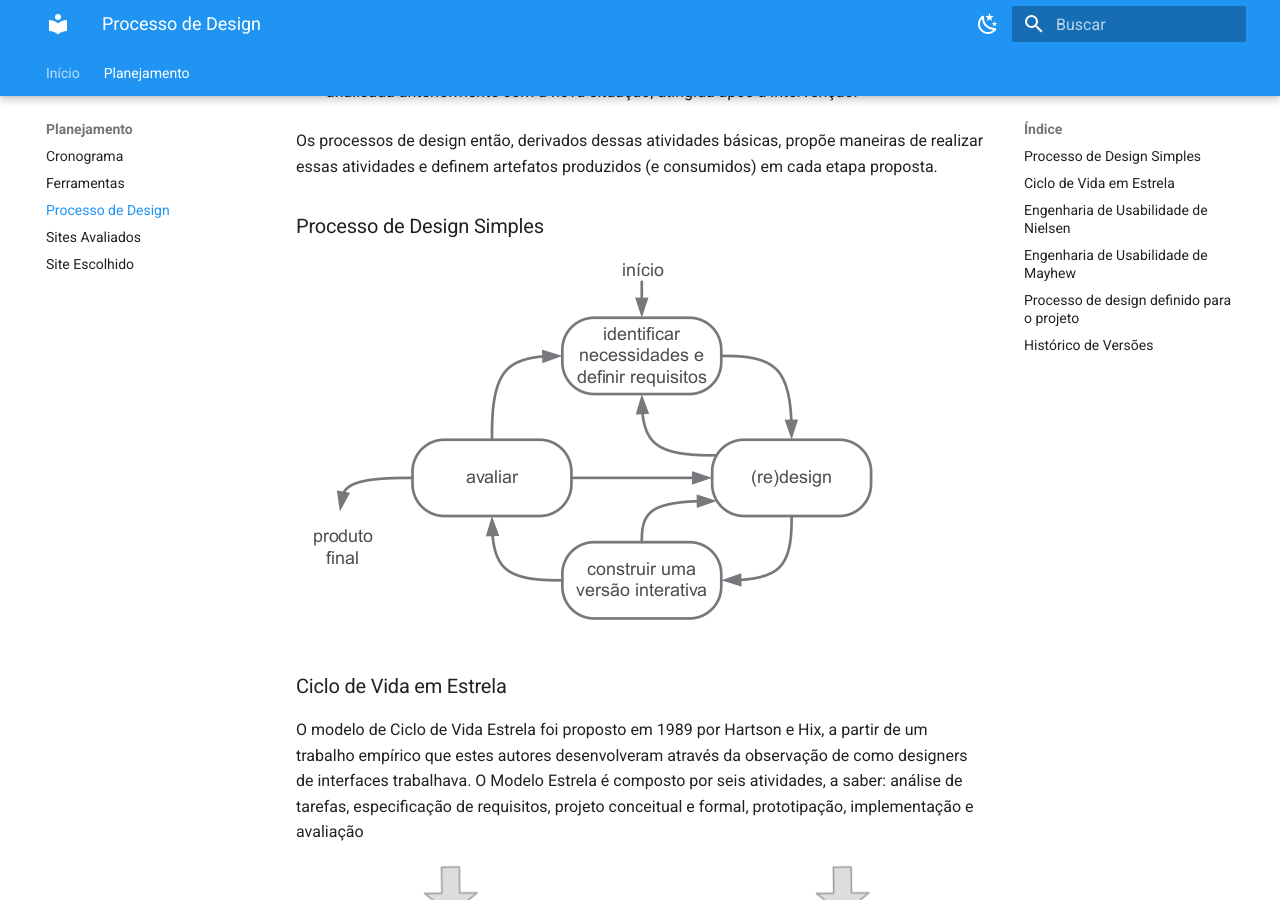
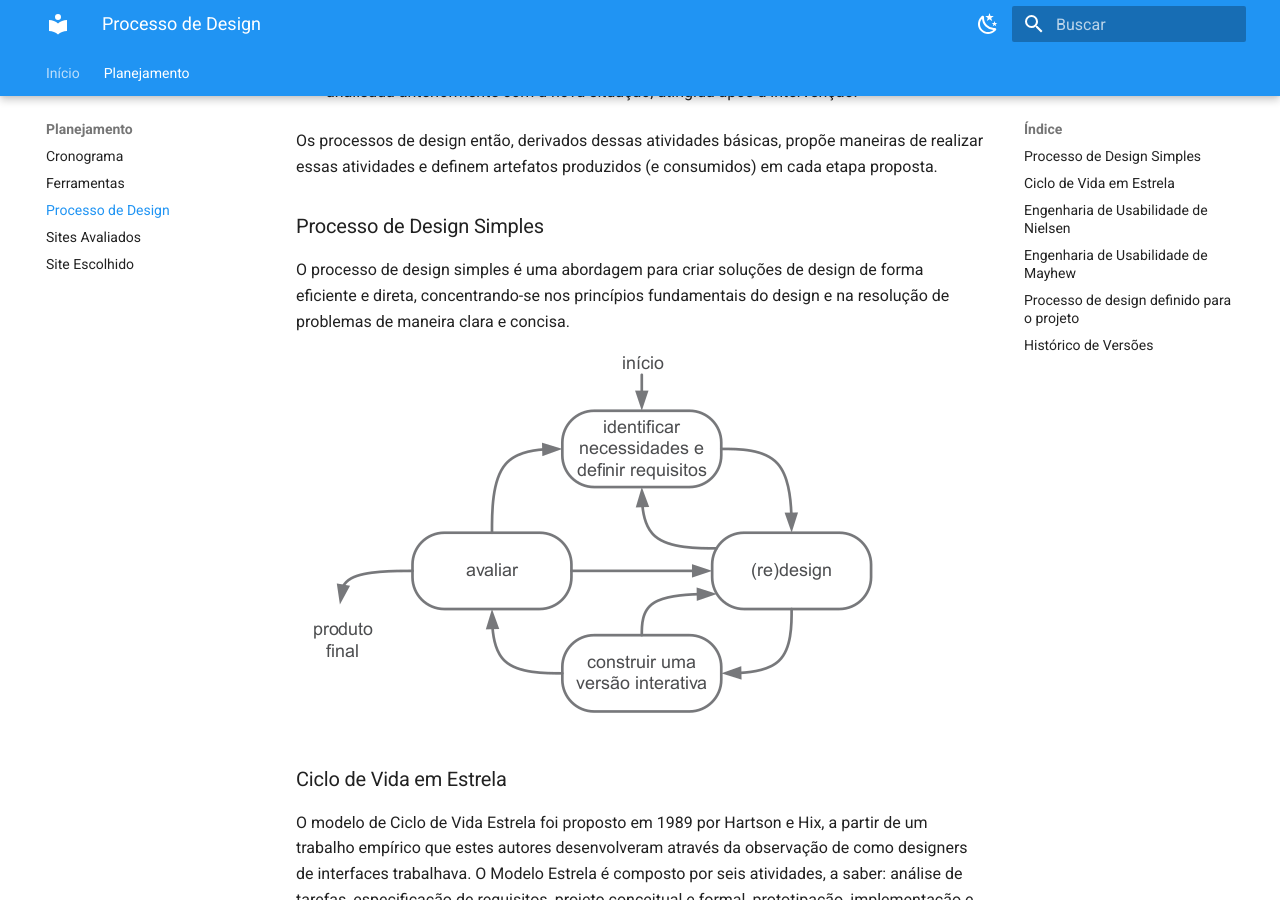
Before and after one commit to Interacao-Humano-Computador/2024.1-Grupo08, an MkDocs documentation site: the page built from docs/planejamento/processo_design.md, in a window 1280 px wide and 900 px high, scrolled down 357 px. Built offline with MkDocs 1.6.1 and Material for MkDocs 9.7.7, drawn with Linux system fonts in a browser that asks for light colours.

Commit message:
Atualizando Processo de Design

```diff
--- a/docs/planejamento/processo_design.md
+++ b/docs/planejamento/processo_design.md
@@ -9,6 +9,9 @@ Sendo o design um processo envolto de 3 atividades básicas (Lawson, 2006; Lowgr
 Os processos de design então, derivados dessas atividades básicas, propõe maneiras de realizar essas atividades e definem artefatos produzidos (e consumidos) em cada etapa proposta.
 
 ### Processo de Design Simples
+
+O processo de design simples é uma abordagem para criar soluções de design de forma eficiente e direta, concentrando-se nos princípios fundamentais do design e na resolução de problemas de maneira clara e concisa.
+
 ![processo de design simples](image.png)
 ### Ciclo de Vida em Estrela
 
```
